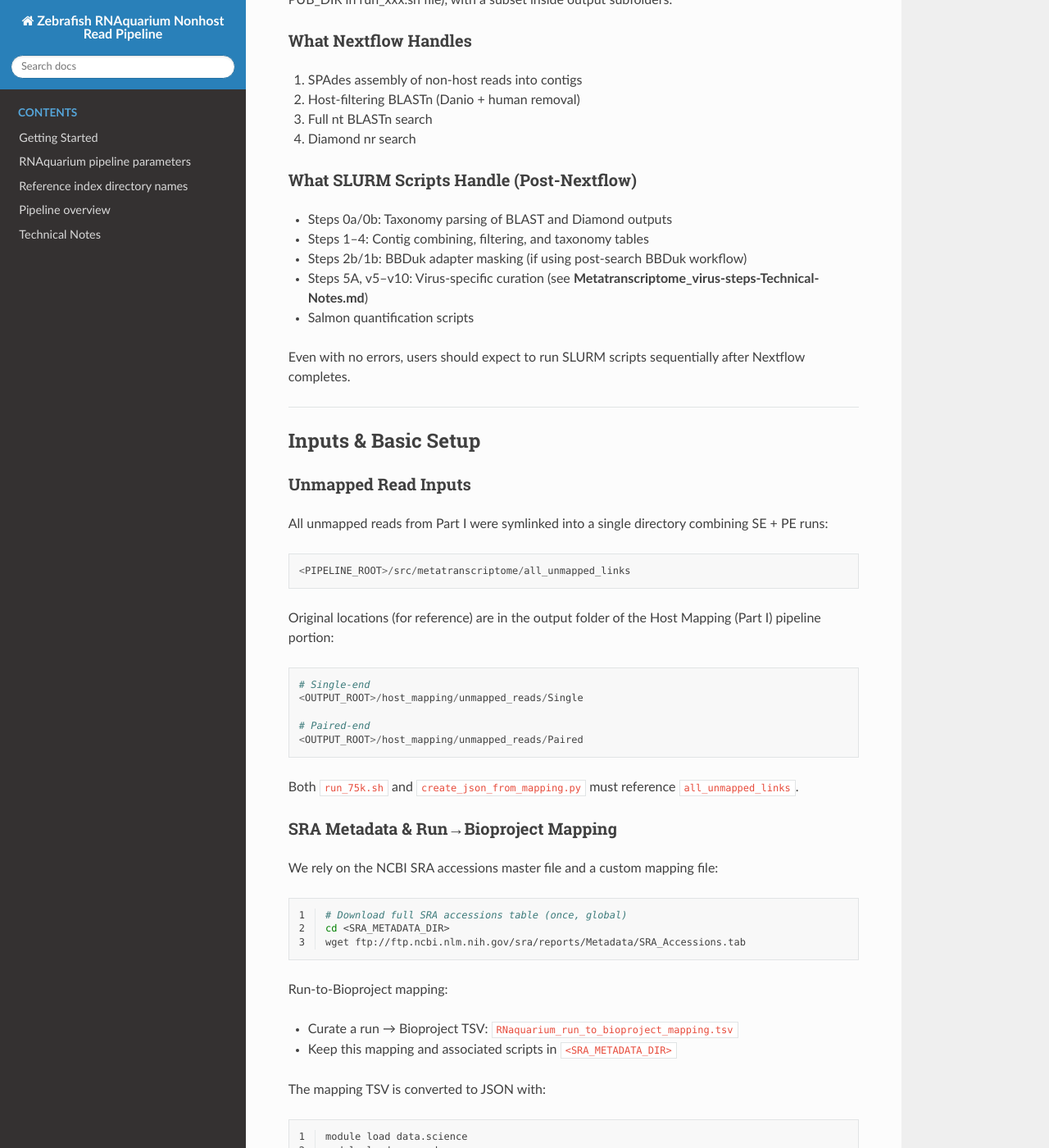
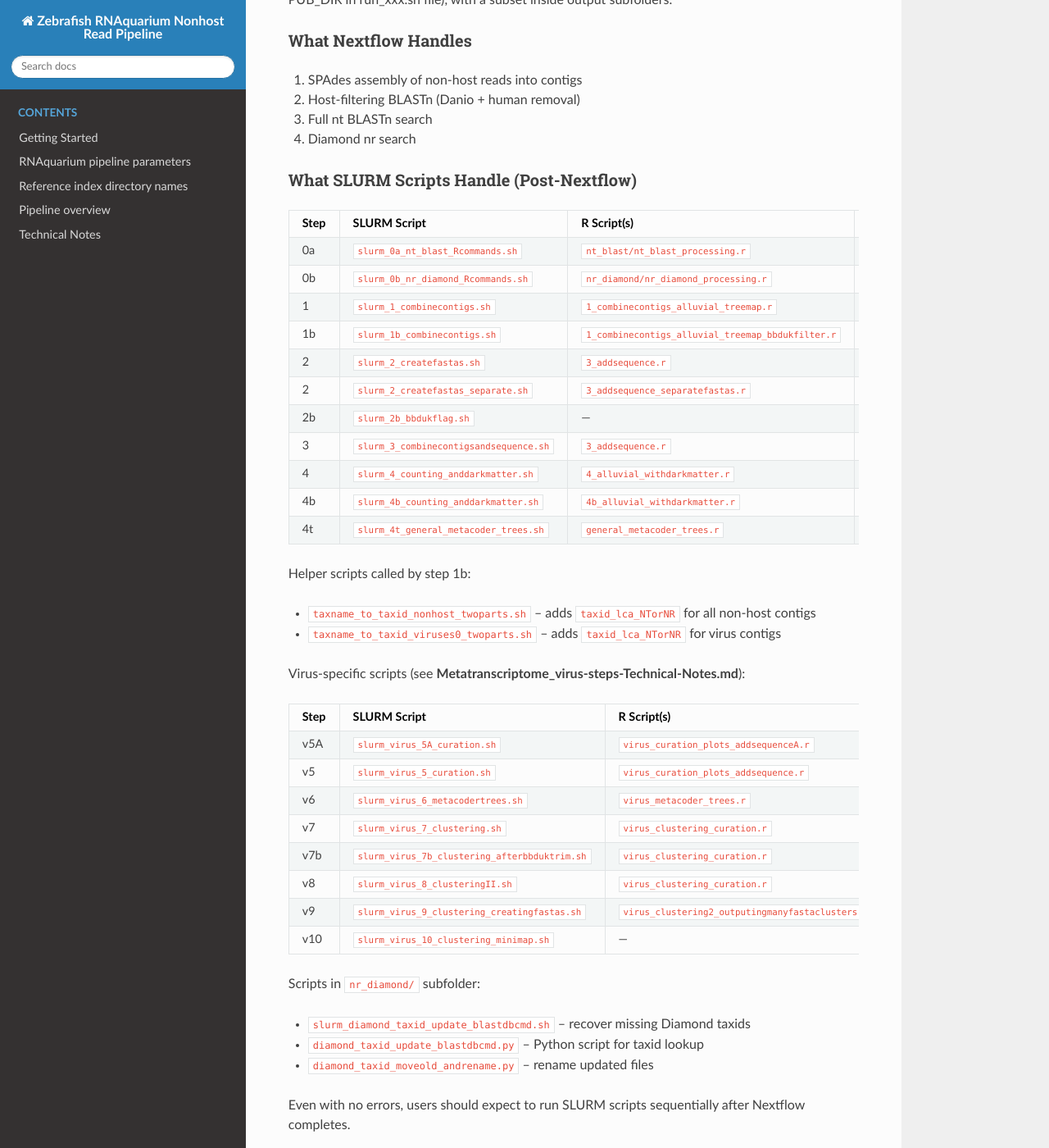
Before and after one commit to czbiohub-sf/RNAquarium, a Sphinx documentation site: the page built from docs/Metatranscriptome-Technical-Notes.md, in a window 1280 px wide and 1400 px high, scrolled down 1068 px. Shown: the whole window at 82% size. Built offline with Sphinx 7.4.7 and the Read the Docs theme 3.1.0, drawn with Linux system fonts in a browser that asks for light colours; some of the changed text lies outside the part shown.

Commit message:
Update Metatranscriptome-Technical-Notes.md
updates to clean up names and clarify some steps

````diff
--- a/docs/Metatranscriptome-Technical-Notes.md
+++ b/docs/Metatranscriptome-Technical-Notes.md
@@ -39,11 +39,41 @@ Part II of the RNAquarium pipeline ("metatranscriptome") consumes **unmapped rea
 
 ### What SLURM Scripts Handle (Post-Nextflow)
 
-- Steps 0a/0b: Taxonomy parsing of BLAST and Diamond outputs
-- Steps 1–4: Contig combining, filtering, and taxonomy tables
-- Steps 2b/1b: BBDuk adapter masking (if using post-search BBDuk workflow)
-- Steps 5A, v5–v10: Virus-specific curation (see **Metatranscriptome_virus-steps-Technical-Notes.md**)
-- Salmon quantification scripts
+| Step | SLURM Script | R Script(s) | Description |
+|------|--------------|-------------|-------------|
+| 0a | `slurm_0a_nt_blast_Rcommands.sh` | `nt_blast/nt_blast_processing.r` | Parse BLASTn outputs with Taxonomizr |
+| 0b | `slurm_0b_nr_diamond_Rcommands.sh` | `nr_diamond/nr_diamond_processing.r` | Parse Diamond outputs with Taxonomizr |
+| 1 | `slurm_1_combinecontigs.sh` | `1_combinecontigs_alluvial_treemap.r` | Combine NT + NR results, LCA calculations |
+| 1b | `slurm_1b_combinecontigs.sh` | `1_combinecontigs_alluvial_treemap_bbdukfilter.r` | Combine with BBDuk filtering; also calls `taxname_to_taxid_*.sh` |
+| 2 | `slurm_2_createfastas.sh` | `3_addsequence.r` | Create FASTAs for each broad group |
+| 2 | `slurm_2_createfastas_separate.sh` | `3_addsequence_separatefastas.r` | Variant: separate FASTAs |
+| 2b | `slurm_2b_bbdukflag.sh` | — | BBDuk adapter masking on contigs |
+| 3 | `slurm_3_combinecontigsandsequence.sh` | `3_addsequence.r` | Add sequences to taxonomy tables |
+| 4 | `slurm_4_counting_anddarkmatter.sh` | `4_alluvial_withdarkmatter.r` | Counting and dark matter analysis |
+| 4b | `slurm_4b_counting_anddarkmatter.sh` | `4b_alluvial_withdarkmatter.r` | Counting and dark matter with BBDuk filter |
+| 4t | `slurm_4t_general_metacoder_trees.sh` | `general_metacoder_trees.r` | General metacoder trees (fungi, etc.) |
+
+Helper scripts called by step 1b:
+- `taxname_to_taxid_nonhost_twoparts.sh` – adds `taxid_lca_NTorNR` for all non-host contigs
+- `taxname_to_taxid_viruses0_twoparts.sh` – adds `taxid_lca_NTorNR` for virus contigs
+
+Virus-specific scripts (see **Metatranscriptome_virus-steps-Technical-Notes.md**):
+
+| Step | SLURM Script | R Script(s) | Description |
+|------|--------------|-------------|-------------|
+| v5A | `slurm_virus_5A_curation.sh` | `virus_curation_plots_addsequenceA.r` | Add realm taxonomy (if needed) |
+| v5 | `slurm_virus_5_curation.sh` | `virus_curation_plots_addsequence.r` | Virus filtering and annotation |
+| v6 | `slurm_virus_6_metacodertrees.sh` | `virus_metacoder_trees.r` | Virus metacoder trees |
+| v7 | `slurm_virus_7_clustering.sh` | `virus_clustering_curation.r` | Virus clustering |
+| v7b | `slurm_virus_7b_clustering_afterbbduktrim.sh` | `virus_clustering_curation.r` | Clustering with BBDuk filter |
+| v8 | `slurm_virus_8_clusteringII.sh` | `virus_clustering_curation.r` | Clustering phase II |
+| v9 | `slurm_virus_9_clustering_creatingfastas.sh` | `virus_clustering2_outputingmanyfastaclusters.r` | Create cluster FASTAs |
+| v10 | `slurm_virus_10_clustering_minimap.sh` | — | Minimap clustering |
+
+Scripts in `nr_diamond/` subfolder:
+- `slurm_diamond_taxid_update_blastdbcmd.sh` – recover missing Diamond taxids
+- `diamond_taxid_update_blastdbcmd.py` – Python script for taxid lookup
+- `diamond_taxid_moveold_andrename.py` – rename updated files
 
 Even with no errors, users should expect to run SLURM scripts sequentially after Nextflow completes.
 
@@ -339,7 +369,7 @@ Example skeleton for one-off BLAST SLURM scripts:
 
 ```bash
 DB_SRC="<SHARED_DB_PATH>/2025/core_nt"
-DB_DEST="//local/scratch/core_nt"
+DB_DEST="/local/scratch/core_nt"
 
 # Only copy if DB doesn't already exist
 if [ ! -d "$DB_DEST/core_nt" ]; then
@@ -358,9 +388,9 @@ fi
   -num_threads 4 \
   -evalue 0.05 \
   -max_target_seqs 100 \
-  -out //local/scratch/chunk_004_nonzfhum.blast.txt
+  -out /local/scratch/chunk_004_nonzfhum.blast.txt
 
-cp //local/scratch/chunk_004_nonzfhum.blast.txt <NEXTFLOW_WORK_DIR>/chunk_004_nonzfhum.blast.txt
+cp /local/scratch/chunk_004_nonzfhum.blast.txt <NEXTFLOW_WORK_DIR>/chunk_004_nonzfhum.blast.txt
 ```
 
 ### Observed Speed-Up
@@ -372,7 +402,6 @@ cp //local/scratch/chunk_004_nonzfhum.blast.txt <NEXTFLOW_WORK_DIR>/chunk_004_no
 ### Diamond Performance Note
 
 Based on logs, Diamond NR searches did **not** benefit noticeably from moving DBs to `/local/scratch`. We left Diamond jobs running on shared storage.
-
 
 ---
 
@@ -457,13 +486,11 @@ blastdbcmd -db nr_cluster_seq -entry "WP_197412162.1" -outfmt "%a %T %S"
 # WP_197412162.1 1712383 Rheinheimera sp. EpRS3
 ```
 
-Scripts:
+Scripts in `<PUB_DIR>/nr_diamond/`:
 
-- Main updater: `<PUB_DIR>/nr_diamond/diamond_taxid_update_blastdbcmd.py`
-- Renamer/mover: `<PUB_DIR>/nr_diamond/diamond_taxid_moveold_andrename.py`
-- SLURM wrapper: `<PUB_DIR>/nr_diamond/slurm_diamond_taxid_update_blastdbcmd.sh`
-  - Runs `diamond_taxid_update_blastdbcmd.py` to fill taxids.
-  - Moves original raw Diamond outputs to a subfolder and renames the updated files to the original naming scheme.
+- `slurm_diamond_taxid_update_blastdbcmd.sh` – SLURM wrapper
+- `diamond_taxid_update_blastdbcmd.py` – fills missing taxids
+- `diamond_taxid_moveold_andrename.py` – moves originals and renames updated files
 
 ### Guardrail in Step 0b
 
@@ -605,21 +632,21 @@ Virus steps then operate on this BBDuk-filtered non-host set.
 
 ## Pipeline Sequence Summary
 
-The SLURM scripts are currently located in `/src/metatranscriptome/scripts/`, and should be moved into your working output folder (the PUB_DIR in run_xxx.sh file), with a subset inside output subfolders.
+The SLURM scripts are currently located in `src/metatranscriptome/scripts/`, and should be moved into your working output folder (the PUB_DIR in run_xxx.sh file), with a subset inside output subfolders.
 
 ### With Post-Search BBDuk (Used for 75k Release)
 
 1. **Nextflow:** SPAdes → Host-filter BLAST → Full nt BLAST → Diamond nr
 2. **SLURM scripts:** 0a, 0b, 1, 2
 3. **BBDuk filtering:** 2b (creates exclusion list), then 1b (re-combine with filter)
-4. **Downstream:** 3, 4b
+4. **Adding sequence & Optional Dark Matter accounting and Metacoder Trees :** 3, 4b, 4t
 5. **Virus steps:** v5A (if needed), v5, v6, v7b, v8, v9, v10 (see **Metatranscriptome_virus-steps-Technical-Notes.md**)
 6. **Salmon quantification**
 
 ### Without BBDuk (see Future Plans)
 
 1. **Nextflow:** SPAdes → Host-filter BLAST → Full nt BLAST → Diamond nr
-2. **SLURM scripts:** 0a, 0b, 1, 2, 3, optional 4
+2. **SLURM scripts:** 0a, 0b, 1, 2, 3, optional 4, 4t
 3. **Virus steps:** v5A (if needed), v5, v6, v7, v8, v9, v10
 4. **Salmon quantification**
 
````
Also changed, not shown: other parts of docs/Metatranscriptome-Technical-Notes.md (+2 -2 lines).
